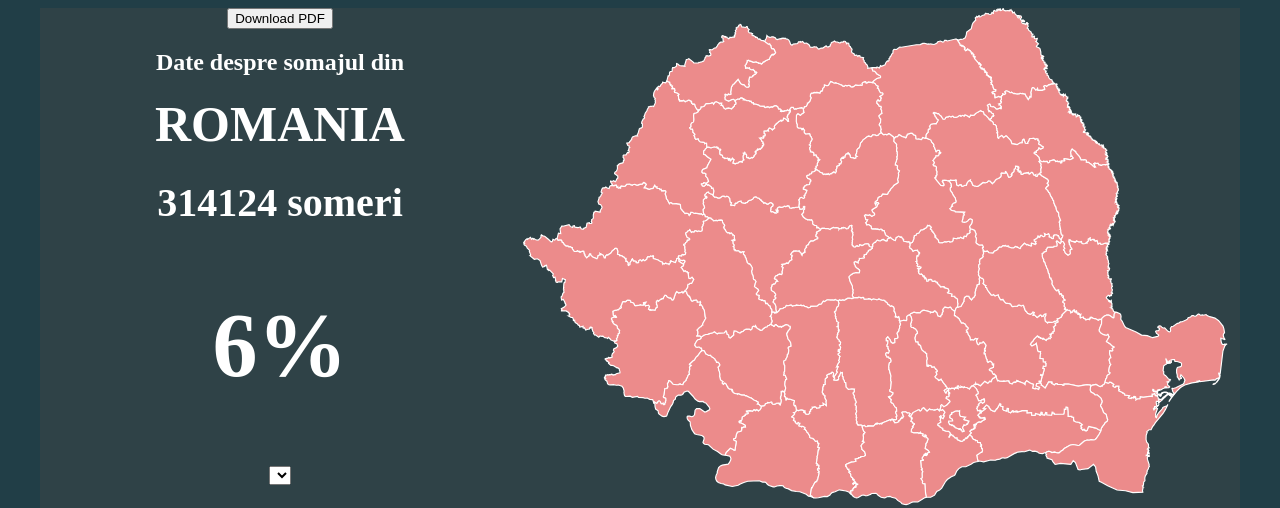
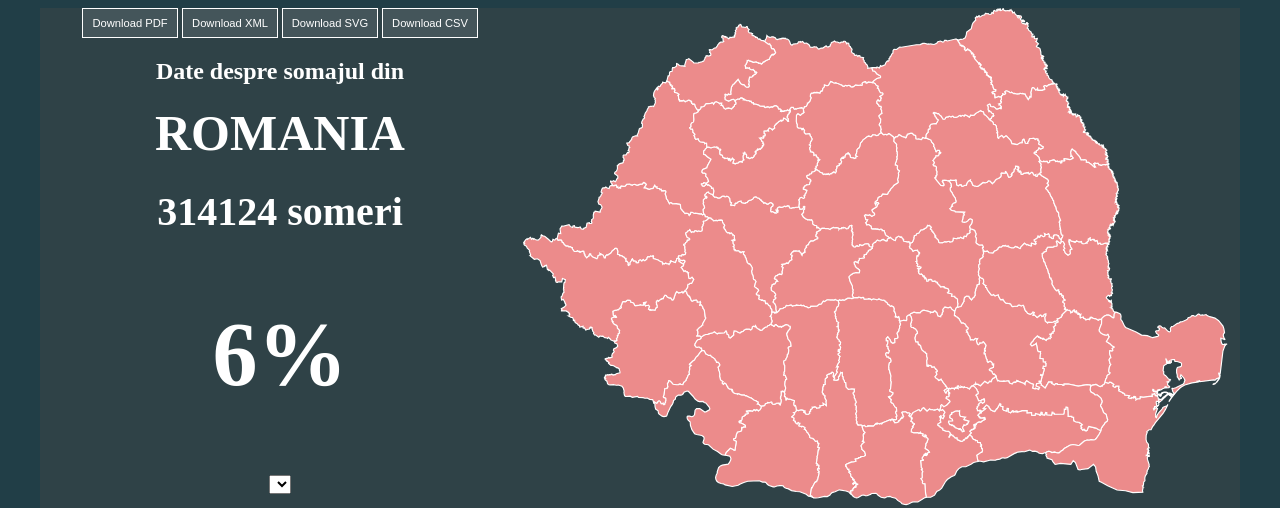
Before and after one commit to andutzu7/tw, a PHP site: page / in a window 1280 px wide. Shown: the top 508 px of the page. Run offline with PHP 8.4, Linux system fonts and the light colour scheme; lists and menus that the app fills with data are empty; some libraries are stand-ins or nearby versions.

Commit message:
Added the download buttons, svg one still broken

```diff
--- a/Public/refactoring/index.html
+++ b/Public/refactoring/index.html
@@ -17,6 +17,9 @@
             <div class="a header">
                   <div class="header-info">
                         <button class="download-btn" onclick="javascript:genPDF()">Download PDF</button>
+                        <button class="download-btn" onclick="javascript:xmlExp()">Download XML</button>
+                        <button class="download-btn" onclick="javascript:download()">Download SVG</button>
+                        <button class="download-btn" onclick="javascript:csvExp()">Download CSV</button>
                         <h2>Date despre somajul din</h2>
                         <h1>ROMANIA</h1>
                         <h3>314124 someri</h3>
@@ -164,7 +167,7 @@
                   </div>
             </div>
 
-            <div id="piechart_varste_educatie_PDF"class="f element pie chart-container">
+            <div id="piechart_varste_educatie_PDF" class="f element pie chart-container">
                   <canvas id="piechart_varste_educatie" class="chart"></canvas>
             </div>
 
@@ -182,6 +185,9 @@
       <script src="../SCRIPTS/barChart.js"></script>
       <script src="../SCRIPTS/svgMapChart.js"></script>
       <script src="../SCRIPTS/table.js"></script>
+      <script src="../SCRIPTS/SVGconv.js"></script>
+      <script src="../SCRIPTS/csvexport.js"></script>
+      <script src="../SCRIPTS/xmlexport.js"></script>
       <script src="../SCRIPTS/setup.js"></script>
       <script src="../SCRIPTS/PDF.js"></script>
       <script src="../../OLD/showDiv.js"></script>
--- a/Public/refactoring/test.css
+++ b/Public/refactoring/test.css
@@ -224,3 +224,18 @@ h4{
     flex-direction: column;
     justify-content: center;
 }
+
+.download-btn{
+    width: 20%;
+    padding: 8px;
+    background: rgba(255,255,255,0.1);
+    border: 1px solid ;
+    color: white;
+    font-size: 0.7em;
+}
+
+.download-btn:hover{
+    color: black;
+    background: rgba(255,255,255,0.8);
+    cursor: pointer;
+    border-color: rgb(17, 33, 37);
```
